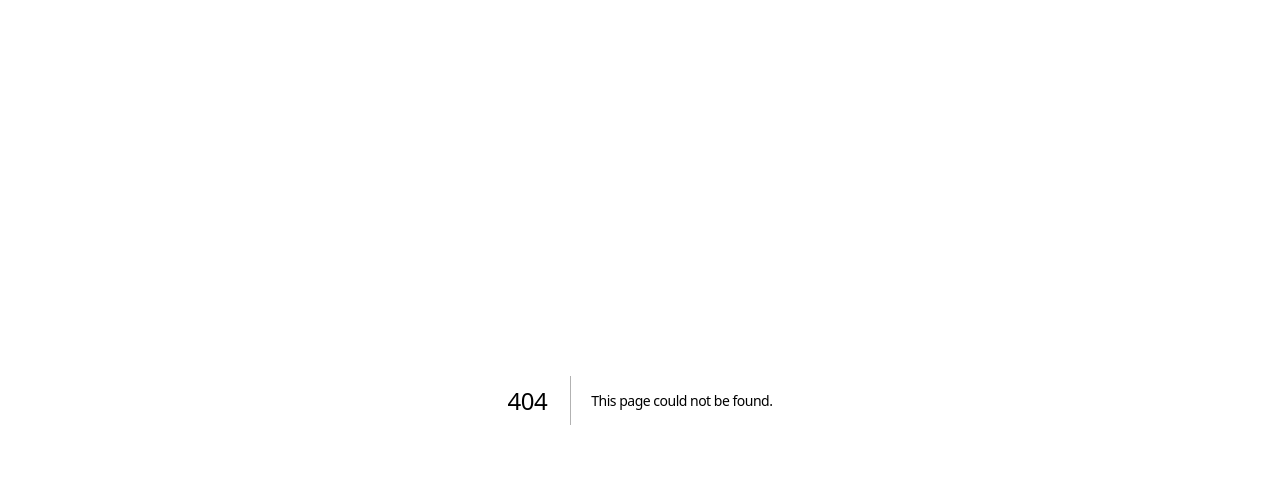
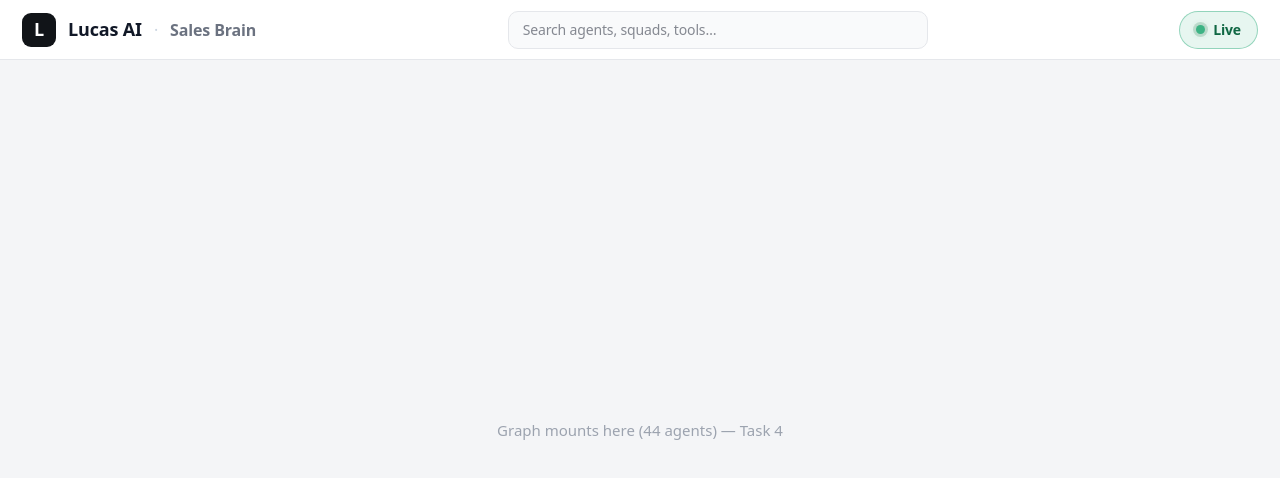
Before and after one commit to lltv28/ads-demos-6-6-2026, a Next.js app: page /brain in a window 1280 px wide. Before the commit this address had no page. Shown: the top 478 px of the page. Built offline with nearby package versions, Linux system fonts and the light colour scheme.

Commit message:
feat(brain): app shell + recording chrome + top bar

```diff
--- /dev/null
+++ b/app/brain/layout.tsx
@@ -0,0 +1,7 @@
+import type { ReactNode } from 'react';
+
+// The Sales Brain is its own app surface (not a /hive recording stage), so it
+// has no HiveNav — just a light full-bleed canvas.
+export default function BrainLayout({ children }: { children: ReactNode }) {
+  return <>{children}</>;
+}
--- /dev/null
+++ b/app/brain/page.tsx
@@ -0,0 +1,34 @@
+'use client';
+
+// Sales Brain app shell. One page, client view-state (graph | entity | chat);
+// no per-entity routes so it static-exports and attract mode can switch views
+// without navigation. Graph/EntityPanel/ChatView are wired in later tasks.
+import { useEffect, useMemo, useState } from 'react';
+import { buildModel } from '@/lib/brain/data';
+import TopBar from '@/components/brain/TopBar';
+
+export default function SalesBrainPage() {
+  const model = useMemo(() => buildModel(), []);
+  const [query, setQuery] = useState('');
+  const [live, setLive] = useState(true);
+
+  // Recording chrome: hide the Next dev overlay + reset body so nothing floats.
+  useEffect(() => {
+    const prevBody = document.body.style.cssText;
+    document.body.style.margin = '0';
+    document.body.style.background = '#f4f5f7';
+    const style = document.createElement('style');
+    style.textContent = `nextjs-portal,[data-nextjs-toast],[data-nextjs-dialog-overlay],nextjs-dev-toolbar{display:none!important}`;
+    document.head.appendChild(style);
+    return () => { document.body.style.cssText = prevBody; style.remove(); };
+  }, []);
+
+  return (
+    <main style={{ position: 'fixed', inset: 0, display: 'flex', flexDirection: 'column', background: '#f4f5f7', fontFamily: 'ui-sans-serif, system-ui, sans-serif', overflow: 'hidden' }}>
+      <TopBar query={query} onQuery={setQuery} live={live} onToggleLive={() => setLive((v) => !v)} />
+      <div style={{ flex: 1, minHeight: 0, position: 'relative', display: 'flex', alignItems: 'center', justifyContent: 'center', color: '#9ca3af', fontSize: 15 }}>
+        Graph mounts here ({model.agents.length} agents) — Task 4
+      </div>
+    </main>
+  );
+}
--- /dev/null
+++ b/components/brain/TopBar.tsx
@@ -0,0 +1,40 @@
+'use client';
+
+type Props = {
+  query: string;
+  onQuery: (q: string) => void;
+  live: boolean;
+  onToggleLive: () => void;
+};
+
+export default function TopBar({ query, onQuery, live, onToggleLive }: Props) {
+  return (
+    <header style={{
+      height: 60, flexShrink: 0, display: 'flex', alignItems: 'center', justifyContent: 'space-between',
+      padding: '0 22px', background: '#fff', borderBottom: '1px solid #e5e7eb', zIndex: 50,
+    }}>
+      <div style={{ display: 'flex', alignItems: 'center', gap: 12 }}>
+        <span style={{ width: 34, height: 34, borderRadius: 9, background: '#111418', color: '#fff', display: 'flex', alignItems: 'center', justifyContent: 'center', fontWeight: 800, fontSize: 18 }}>L</span>
+        <span style={{ fontSize: 18, fontWeight: 800, color: '#111827' }}>Lucas AI</span>
+        <span style={{ color: '#cbd5e1' }}>·</span>
+        <span style={{ fontSize: 16, fontWeight: 600, color: '#6b7280' }}>Sales Brain</span>
+      </div>
+      <div style={{ flex: 1, maxWidth: 420, margin: '0 24px' }}>
+        <input
+          value={query}
+          onChange={(e) => onQuery(e.target.value)}
+          placeholder="Search agents, squads, tools…"
+          style={{ width: '100%', boxSizing: 'border-box', height: 38, borderRadius: 10, border: '1px solid #e5e7eb', background: '#f9fafb', padding: '0 14px', fontSize: 14, color: '#111827', outline: 'none' }}
+        />
+      </div>
+      <button
+        type="button" onClick={onToggleLive}
+        style={{ display: 'flex', alignItems: 'center', gap: 8, height: 38, padding: '0 16px', borderRadius: 999, cursor: 'pointer',
+          border: `1px solid ${live ? 'rgba(22,164,108,0.4)' : '#e5e7eb'}`, background: live ? 'rgba(22,164,108,0.1)' : '#fff', color: live ? '#106844' : '#6b7280', fontWeight: 700, fontSize: 14 }}
+      >
+        <span style={{ width: 9, height: 9, borderRadius: 999, background: live ? '#16A46C' : '#9ca3af' }} className={live ? 'pulse-glow' : undefined} />
+        {live ? 'Live' : 'Paused'}
+      </button>
+    </header>
+  );
+}
```
